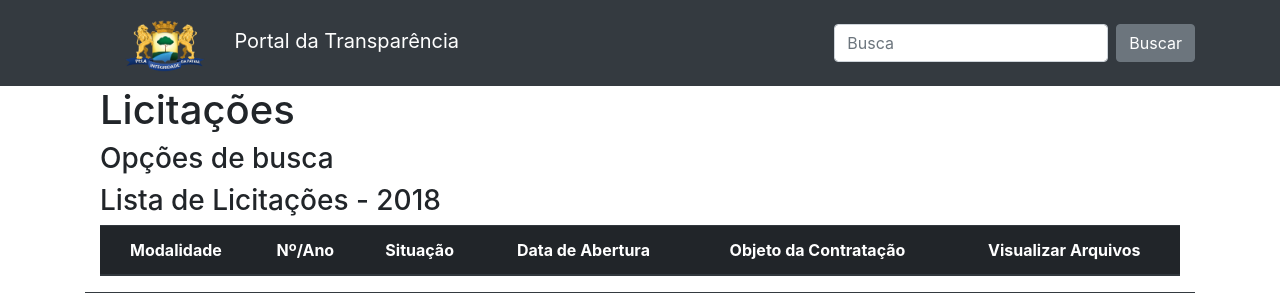
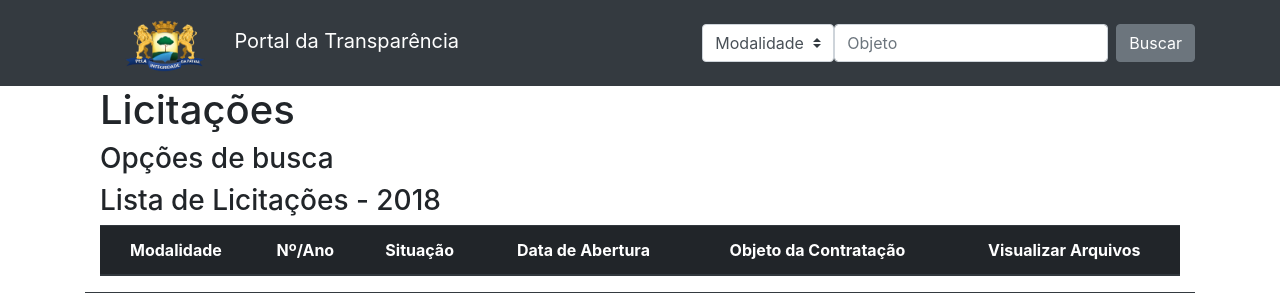
Before and after one commit to NivSoft/transpy, a Django app: page /licitacao/ in a window 1280 px wide. Shown: the top 293 px of the page. Run offline with Django 3.2, Linux system fonts and the light colour scheme; tables that the repository leaves empty hold one stand-in row (values such as "Sample post"); lists and menus that the app fills with data are empty; some libraries are stand-ins or nearby versions.

Commit message:
Atualização

```diff
--- a/licitacao/views.py
+++ b/licitacao/views.py
@@ -18,7 +18,7 @@ def licitacao(request):
     if query:
         lista_modalidades = lista_modalidades.filter(
                 Q(tipo__nome__icontains=query)|
-                Q(ano__icontains=query)|
+                Q(criado_em__icontains=query)|
                 Q(situacao__status__icontains=query)|
                 Q(objeto__icontains=query)
                 )
--- a/templates/base/base.html
+++ b/templates/base/base.html
@@ -32,10 +32,6 @@
     {% block menu %}
     <!-- Bloco do menu -->
     {% endblock %}
-    <form class="form-inline" method="get" action="">
-    <input name="q" class="form-control mr-sm-2" type="search" placeholder="Busca" aria-label="Search" value="{{ request.GET.q }}">
-    <button class="btn btn-secondary my-2 my-sm-0" type="submit">Buscar</button>
-    </form>
 </div>
 </nav>
 <div class="container">
--- a/templates/licitacao/home.html
+++ b/templates/licitacao/home.html
@@ -1,5 +1,19 @@
 {% extends 'base/base.html' %}
 {% load static %}
+{% block menu %}
+
+    <form class="form-inline" method="get" action="">
+    <select class="custom-select">
+        <option selected value="">Modalidade</option>
+    {% for moda in modalidades %}
+        <option value="{{ moda.nome }}">{{ moda.nome }}</option>
+    {% endfor %}
+    </select>
+    <input name="q" class="form-control mr-sm-2" type="search" placeholder="Objeto" aria-label="Search" value="{{ request.GET.q }}">
+    <button class="btn btn-secondary my-2 my-sm-0" type="submit">Buscar</button>
+    </form>
+
+{% endblock %}
 {% block conteudo %}
 <div class="container">
 <h1>Licitações</h1>
```
